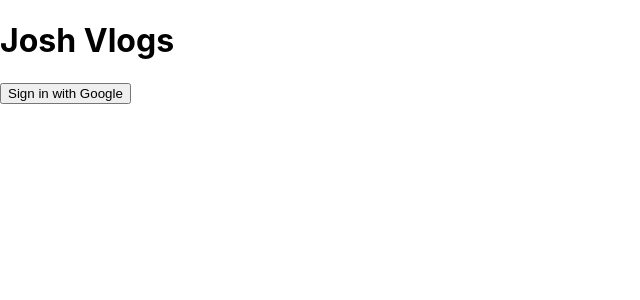
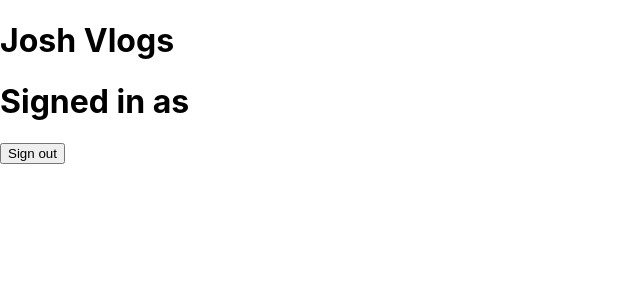
Before and after one commit to ColtonZP/traveling-mai, a React (Create React App) app: page / in a window 1280 px wide. Shown: the top 300 px of the page, without its empty margins (0-640 px from the left). Built offline with nearby package versions, Linux system fonts and the light colour scheme; no server answers.

Commit message:
sign out

```diff
--- a/src/components/SignIn.tsx
+++ b/src/components/SignIn.tsx
@@ -2,6 +2,16 @@ import React, { useContext } from 'react'
 import { useAuth } from '../Context'
 
 export const SignIn = () => {
-  const { signIn } = useAuth()
+  const { user, signIn, signOut } = useAuth()
+
+  if (user) {
+    return (
+      <>
+        <h1>Signed in as {user.displayName}</h1>
+        <button onClick={() => signOut()}>Sign out</button>
+      </>
+    )
+  }
+
   return <button onClick={() => signIn()}>Sign in with Google</button>
 }
--- a/src/context.tsx
+++ b/src/context.tsx
@@ -15,6 +15,7 @@ const defaultUser: UserInfo = {
 const AuthContext = createContext({
   user: defaultUser,
   signIn: () => {},
+  signOut: () => {},
 })
 
 export function useAuth() {
@@ -55,9 +56,14 @@ export const AuthProvider: React.FC = ({ children }) => {
       })
   }
 
+  function signOut() {
+    return auth.signOut()
+  }
+
   const value = {
     user,
     signIn,
+    signOut,
   }
 
   return (
```
